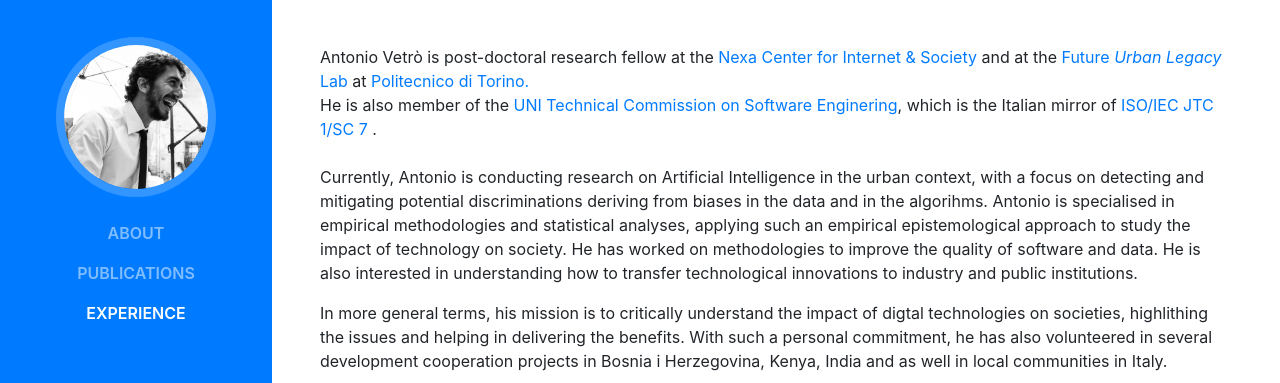
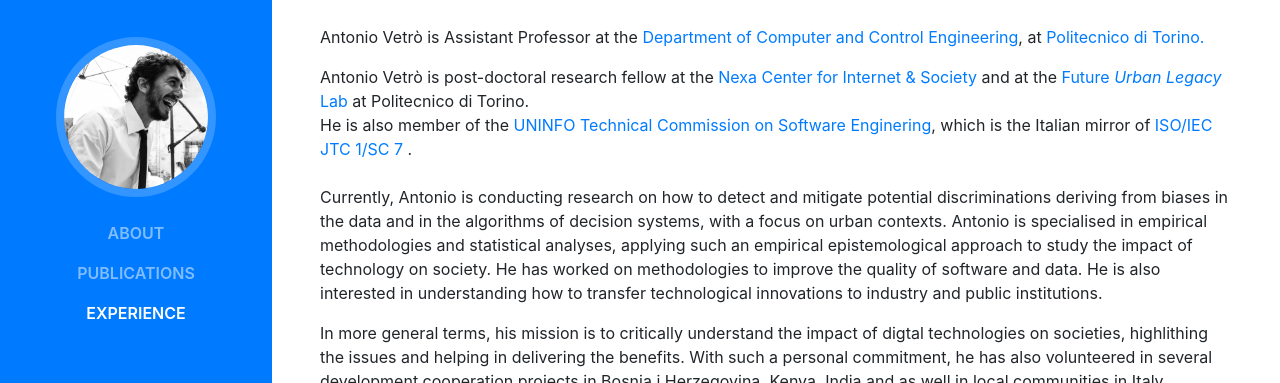
Before and after one commit to phisaz/antoniovetro, a website with bundled scripts: page index.html in a window 1280 px wide. Shown: the part 219-602 px from the top of the page. Built offline with nearby package versions, Linux system fonts and the light colour scheme; a web font is replaced by a local one.

Commit message:
Update index.html
Nuova posizione rtd a

```diff
--- a/index.html
+++ b/index.html
@@ -85,17 +85,18 @@
           <a href="mailto:antonio.vetro@polito.it">antonio.vetro@polito.it</a>
         </div>
         <p class="mb-5">
-
+          <p>Antonio Vetrò is Assistant Professor at the <a href="http://www.dauin.polito.it/" target="new">
+            Department of Computer and Control Engineering</a>, at <a href="https://www.polito.it">Politecnico di Torino.</a></p>
           <p>Antonio Vetrò is post-doctoral research fellow at the
             <a href="https://nexa.polito.it/about>"> Nexa Center for Internet &amp; Society</a> and at the
             <a href="https://full.polito.it/">Future
-              <i>Urban Legacy</i> Lab</a> at
-            <a href="https://www.polito.it">Politecnico di Torino.</a> <br>
-            He is also member of the <a href="https://www.uninfo.it/index_pages/partecipare/aree/category/ingegneria-del-software.html"> UNI Technical Commission on Software Enginering</a>,
+              <i>Urban Legacy</i> Lab</a> at Politecnico di Torino. <br>
+            He is also member of the <a href="https://www.uninfo.it/index_pages/partecipare/aree/category/ingegneria-del-software.html"> UNINFO Technical Commission on Software Enginering</a>,
             which is the Italian mirror of <a href="https://www.iso.org/committee/45086.html">ISO/IEC JTC 1/SC 7 </a>.
           </br><br>
-            Currently, Antonio is conducting research on Artificial Intelligence in the urban context, with a focus on detecting and mitigating potential discriminations deriving from biases in the data and in the algorihms.
-            Antonio is specialised in empirical methodologies and statistical analyses, applying such an empirical epistemological approach to study the impact of technology
+          Currently, Antonio is conducting research on how to detect and mitigate potential discriminations deriving
+          from biases in the data and in the algorithms of decision systems, with a focus on urban contexts.
+          Antonio is specialised in empirical methodologies and statistical analyses, applying such an empirical epistemological approach to study the impact of technology
             on society. He has worked on methodologies to improve the quality of software and data. He is also
             interested in understanding how to transfer technological innovations to industry and public institutions.
             <p> In more general terms, his mission is to critically understand the impact of digtal technologies on societies, highlithing the issues and helping in delivering the benefits.
```
